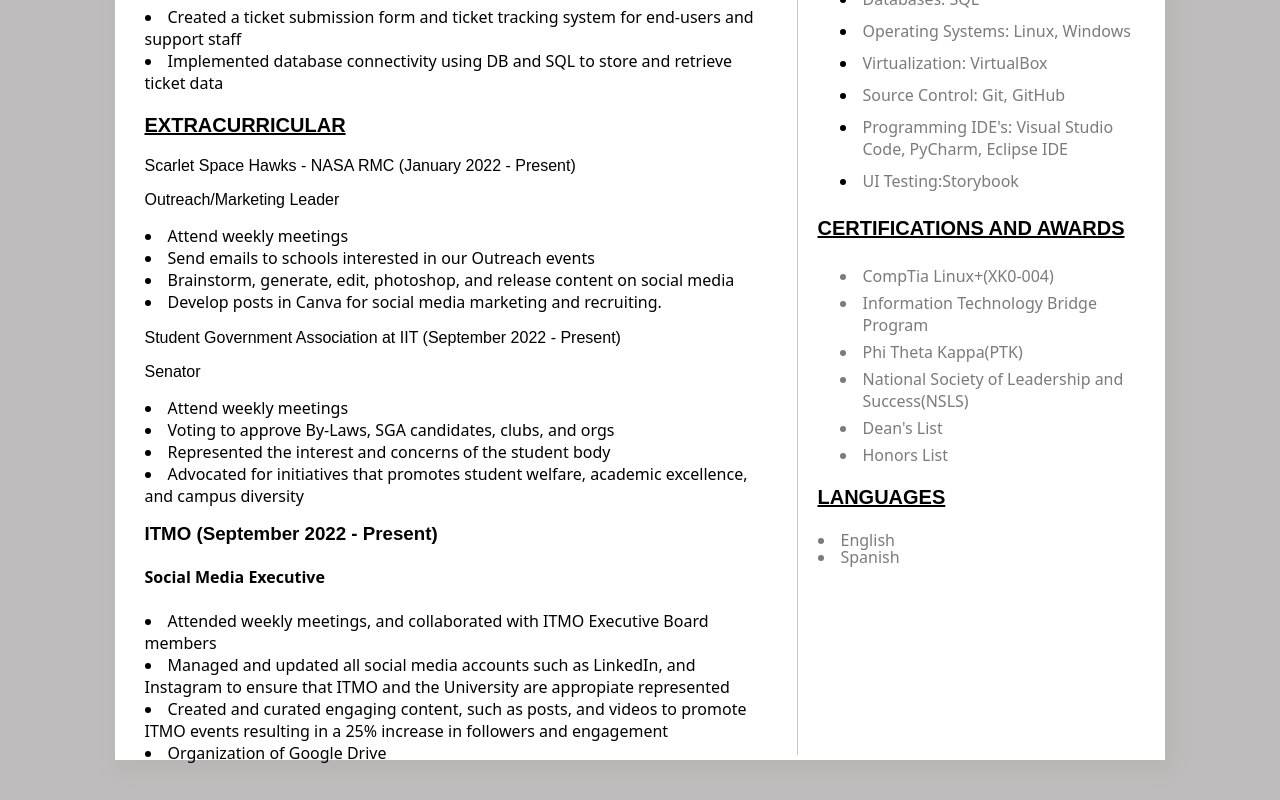
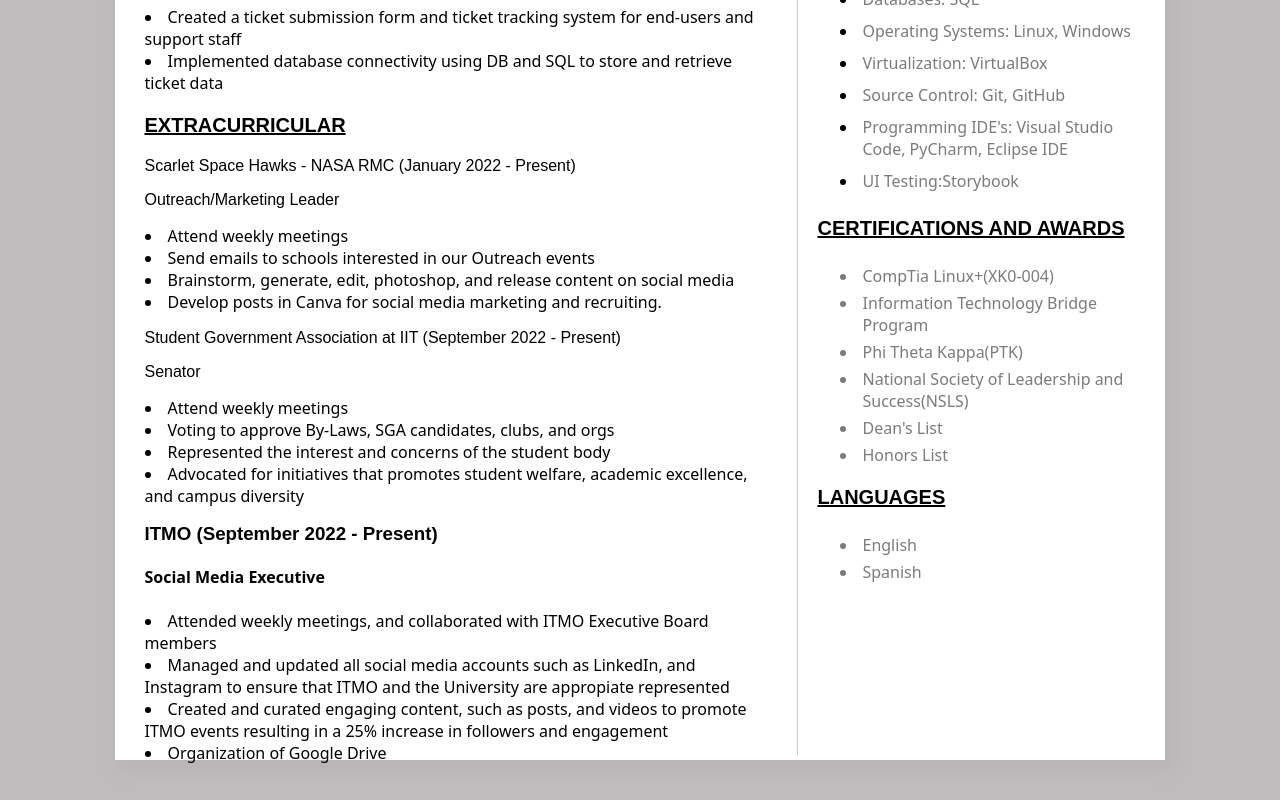
Before and after one commit to lortiz6/itmd361-project2, a plain HTML site: page resume.html in a window 1280 px wide. Shown: the part 982-1782 px from the top of the page. Drawn offline with Linux system fonts and the light colour scheme.

Commit message:
adding class languages

```diff
--- a/css/style.css
+++ b/css/style.css
@@ -146,6 +146,16 @@ strong{
 .certifications li span{
 	color: #7b7b7b;
 }
+.languages{
+	margin-right: -20px;
+	    margin-bottom: 0px;
+}
+.languages li{
+	padding: 5px;
+}
+.languages li span{
+	color: #7b7b7b;
+}
 .p4{
 	font-size: 14px;
 	color: #7b7b7b;
--- a/resume.html
+++ b/resume.html
@@ -55,8 +55,10 @@
           <li class="p3"><span>Honors List</span></li>
         </ul>
         <p class="head"><u>Languages</u></p>
-        <li class="p3">English</li>
-        <li class="p3">Spanish</li>
+        <ul class="languages">
+          <li class="p3"><span>English</span></li>
+          <li class="p3"><span>Spanish</span></li>
+        </ul>
       </div>
     </div>
     <div class="line"></div>
```
